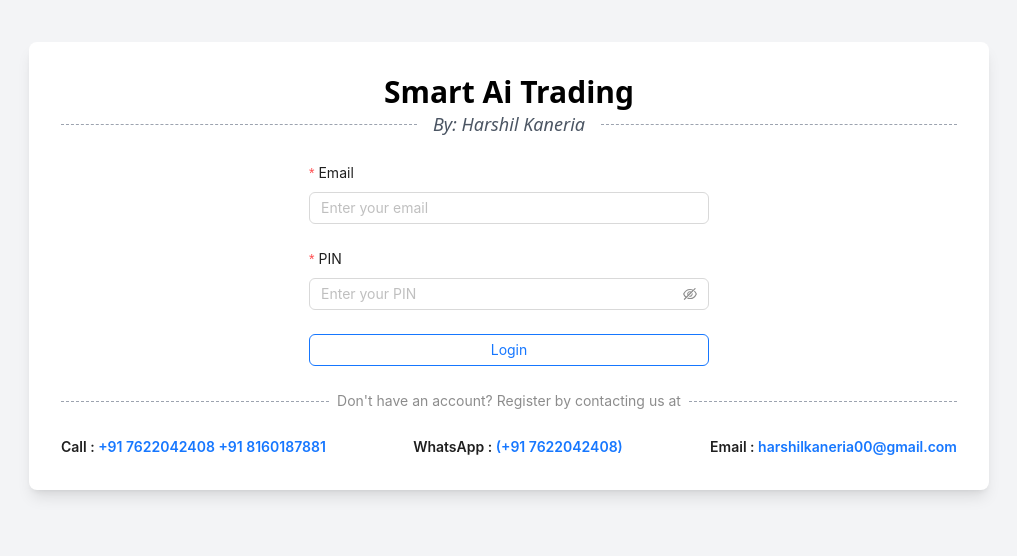
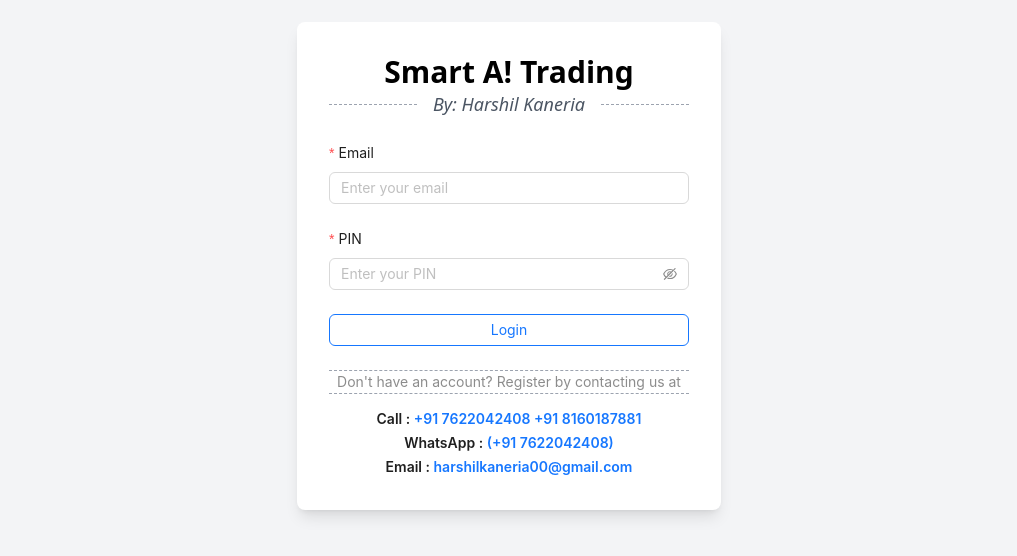
Before and after one commit to Harshil-Kaneria/ALGO_TRAD, a React (Create React App) app in the folder frontend/: page / in a window 1280 px wide. Shown: the part 134-690 px from the top of the page, without its empty margins (131-1148 px from the left). Built offline with nearby package versions, Linux system fonts and the light colour scheme; no server answers.

Commit message:
simple changes

```diff
--- a/frontend/src/Dashboard.js
+++ b/frontend/src/Dashboard.js
@@ -569,11 +569,11 @@ function Dashboard() {
       <div className="bg-white rounded-lg shadow-lg p-8 w-3/4 relative">
       <div className="relative mb-6">
       <h1 className="text-3xl font-bold text-center">
-        Smart Ai Trading
+        Smart A! Trading
       </h1>
       <div className="flex items-center justify-center mb-6">
         <hr className="flex-grow border-t border-dashed border-gray-400" />
-        <p className="mx-4 text-lg text-gray-600 italic">By: Harshil Kaneria</p>
+        <p className="mx-4 text-lg text-gray-600 italic">Welcome, {`${profileData?.user?.name}`}</p>
         <hr className="flex-grow border-t border-dashed border-gray-400" />
       </div>
       <Button
--- a/frontend/src/Login.js
+++ b/frontend/src/Login.js
@@ -73,9 +73,9 @@ const Login = () => {
 
   return (
     <div className="bg-gray-100 flex items-center justify-center min-h-screen">
-      <div className="bg-white rounded-lg shadow-lg p-8 w-3/4 relative">
+      <div className="bg-white rounded-lg shadow-lg p-8 relative">
         <div className="relative mb-6">
-          <h1 className="text-3xl font-bold text-center">Smart Ai Trading</h1>
+          <h1 className="text-3xl font-bold text-center">Smart A! Trading</h1>
           <div className="flex items-center justify-center mb-6">
             <hr className="flex-grow border-t border-dashed border-gray-400" />
             <p className="mx-4 text-lg text-gray-600 italic">
@@ -122,15 +122,15 @@ const Login = () => {
         </div>
 
         <div className="register-note mt-6">
-          <div className="flex items-center justify-center mb-6">
-            <hr className="flex-grow border-t border-dashed border-gray-400" />
+          <hr className="flex-grow border-t border-dashed border-gray-400" />
+          <div className="flex items-center justify-center">
             <Text type="secondary" className="mx-2">
               Don't have an account? Register by contacting us at
             </Text>
-            <hr className="flex-grow border-t border-dashed border-gray-400" />
           </div>
-          <div className="contact-details mt-2 flex justify-between">
-            <Text strong>Call : <a href="tel:+917622042408">+91 7622042408</a> <a href="tel:+918160187881">+91 8160187881</a></Text>
+          <hr className="flex-grow border-t border-dashed border-gray-400  mb-3" />
+          <div className="contact-details mt-2 text-center">
+            <Text strong>Call : <a href="tel:+917622042408">+91 7622042408</a> <a href="tel:+918160187881">+91 8160187881</a></Text><br/>
             <Text strong>
               WhatsApp :{" "}
               <a
@@ -140,7 +140,7 @@ const Login = () => {
               >
                 (+91 7622042408)
               </a>
-            </Text>
+            </Text><br/>
             <Text strong>
               Email :{" "}
               <a
```
Also changed, not shown: 1 other file (tests, documents, lock files or other folders).
